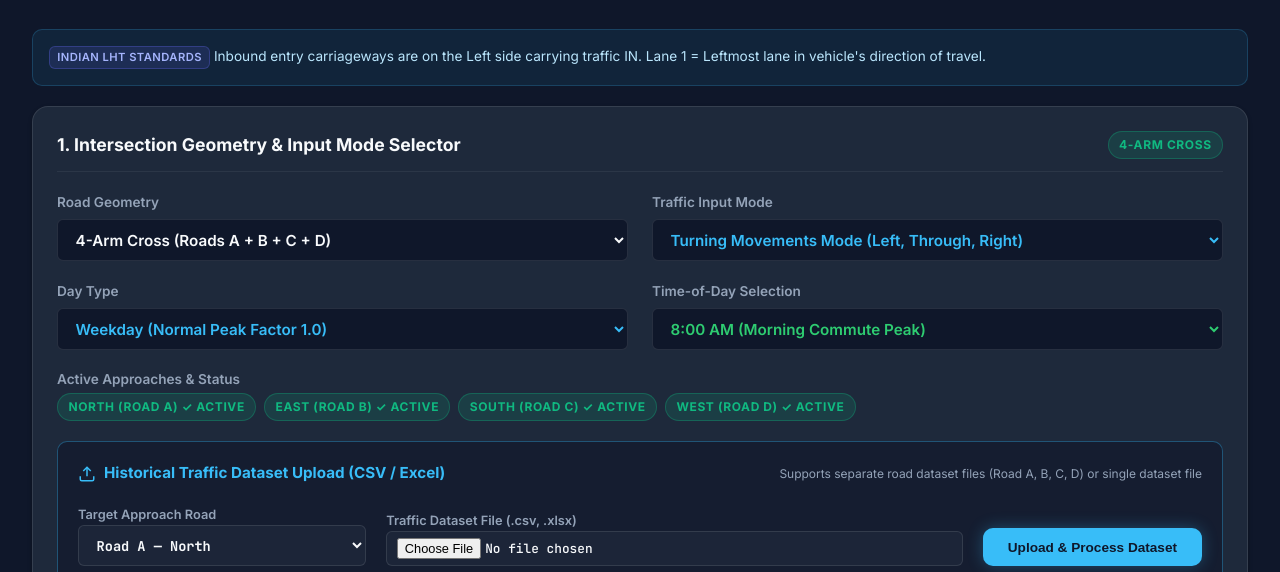
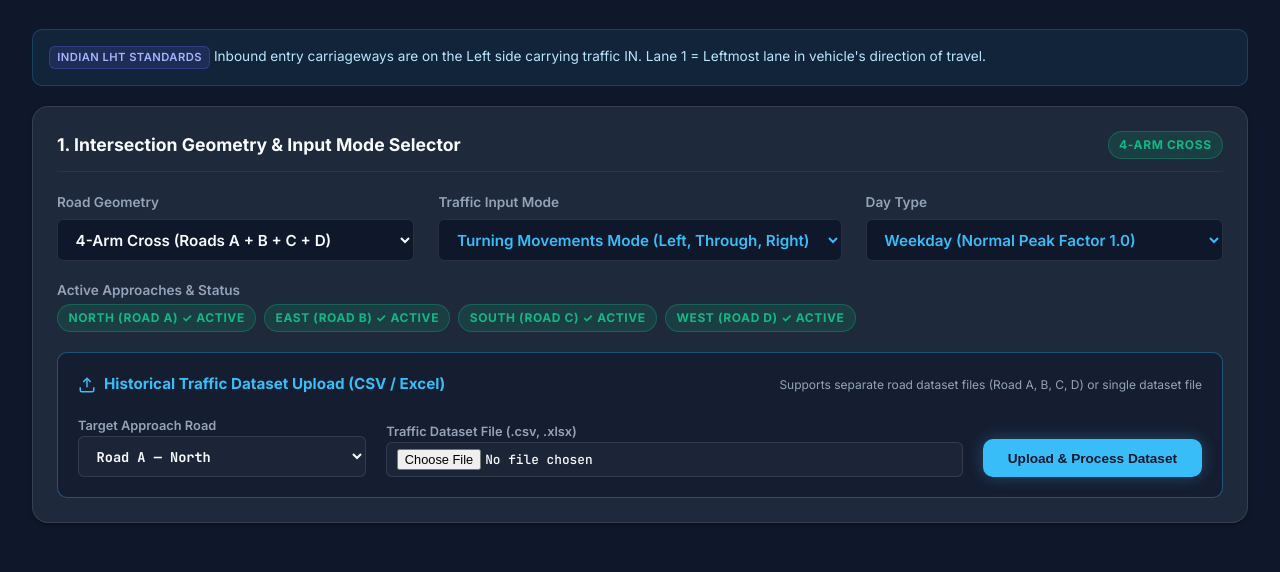
Before and after one commit to mdalthaf1904-collab/FLOW-GUARD-AI, a website: page pages/analysis.html in a window 1280 px wide. Shown: the part 228-800 px from the top of the page. Drawn offline with Linux system fonts and the light colour scheme.

Commit message:
Remove Time-of-Day Selection selector control from Card 1 in analysis.html

```diff
--- a/pages/analysis.html
+++ b/pages/analysis.html
@@ -75,7 +75,7 @@
         <span class="badge badge-low" id="activeConfigBadge">4-Arm Cross</span>
       </div>
 
-      <div class="grid-2" style="row-gap: 1.25rem; column-gap: 1.5rem;">
+      <div class="grid-3" style="column-gap: 1.5rem; row-gap: 1rem; align-items: center;">
         <div class="form-group" style="margin-bottom: 0;">
           <label class="form-label" for="configTypeSelector">Road Geometry</label>
           <select id="configTypeSelector" class="form-control" style="font-family: var(--font-family); font-weight: 600;">
@@ -101,20 +101,6 @@
           <select id="dayTypeSelector" class="form-control" style="font-family: var(--font-family); font-weight: 600; color: #38bdf8;">
             <option value="WEEKDAY" selected>Weekday (Normal Peak Factor 1.0)</option>
             <option value="WEEKEND">Weekend (Off-Peak Factor 0.85)</option>
-          </select>
-        </div>
-
-        <div class="form-group" style="margin-bottom: 0;">
-          <label class="form-label" for="timeOfDaySelector">Time-of-Day Selection</label>
-          <select id="timeOfDaySelector" class="form-control" style="font-family: var(--font-family); font-weight: 600; color: #2ecc71;">
-            <option value="07:00">7:00 AM (Morning Rush Peak)</option>
-            <option value="08:00" selected>8:00 AM (Morning Commute Peak)</option>
-            <option value="09:00">9:00 AM (Late Morning)</option>
-            <option value="12:00">12:00 PM (Mid-Day Off-Peak)</option>
-            <option value="15:00">3:00 PM (Afternoon School Peak)</option>
-            <option value="17:00">5:00 PM (Evening Rush Peak)</option>
-            <option value="18:00">6:00 PM (Evening Commute Peak)</option>
-            <option value="20:00">8:00 PM (Night Off-Peak)</option>
           </select>
         </div>
       </div>
```
